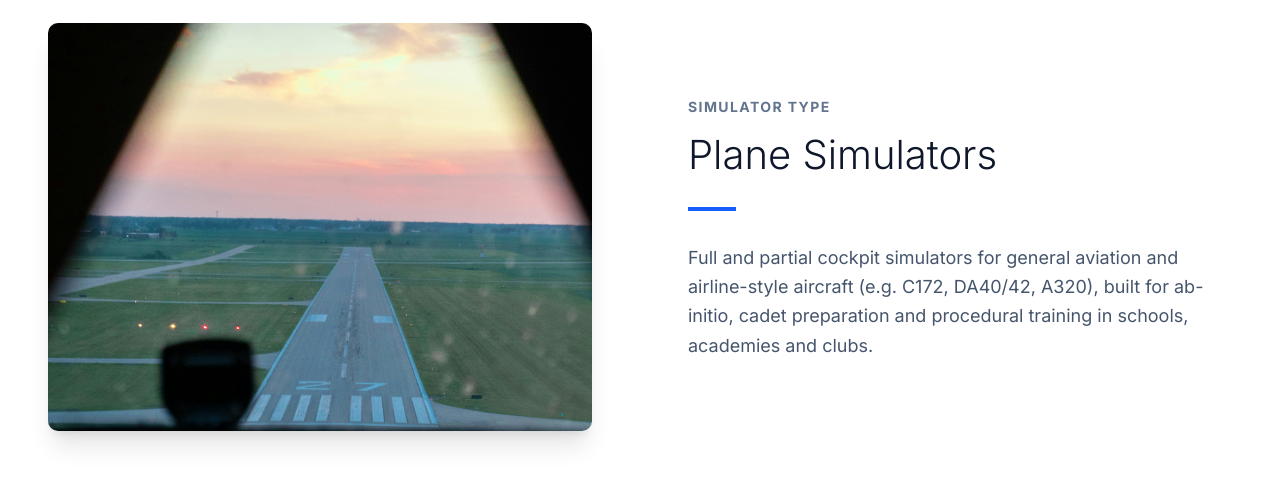
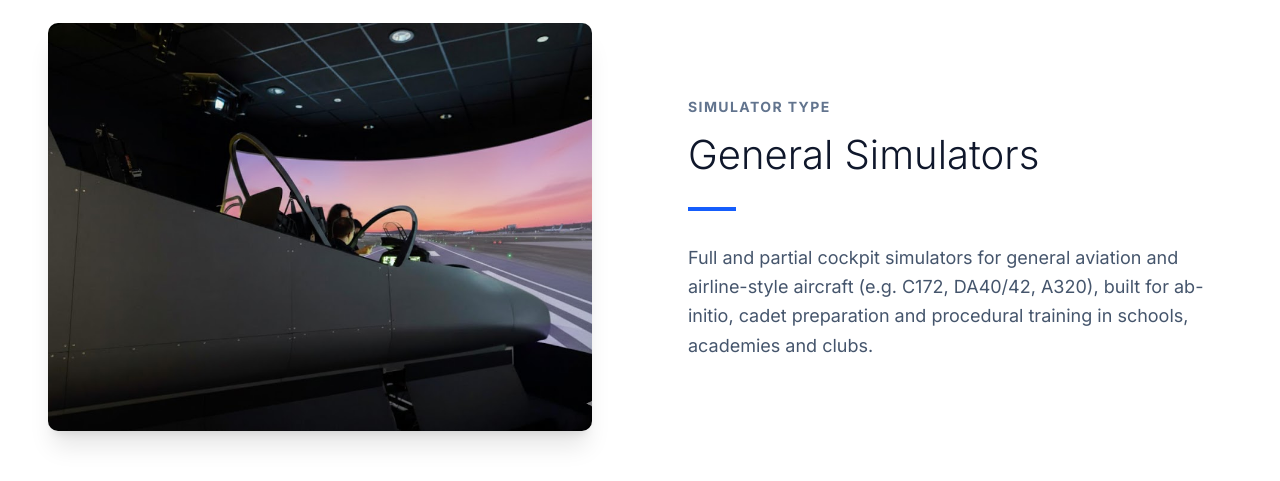
Before and after one commit to austinttahk-blip/tta-website, a Next.js app: page /projects/simulator-projects in a window 1280 px wide. Shown: the part 1280-1761 px from the top of the page. Built offline with nearby package versions, Linux system fonts and the light colour scheme.

Commit message:
Update images in LAE Projects and Simulator Projects pages to incorporate new visuals, enhancing content relevance and improving user engagement. Adjust alt texts for better accessibility and clarity.

```diff
--- a/src/app/projects/lae-projects/page.jsx
+++ b/src/app/projects/lae-projects/page.jsx
@@ -6,6 +6,8 @@ import heroImage from '@/images/solutions/LAE.jpeg'
 import simulationImage from '@/images/education/map2.jpeg'
 import infrastructureImage from '@/images/education/runway.jpeg'
 import operationsImage from '@/images/solutions/custom-solution.jpeg'
+import uavImage from '@/images/solutions/uav.jpg'
+import uavSystemsImage from '@/images/solutions/uav_system.jpeg'
 
 export const metadata = {
   title: 'LAE Projects - TTA Aviation',
@@ -21,7 +23,7 @@ export default function LaeProjectsPage() {
         {/* Hero Section */}
         <section className="relative h-[80vh] min-h-[600px] overflow-hidden">
           <Image
-            src={heroImage}
+            src={uavSystemsImage}
             alt="LAE Projects"
             fill
             className="object-cover"
@@ -113,7 +115,7 @@ export default function LaeProjectsPage() {
               </div>
               <div className="relative order-1 aspect-[4/3] overflow-hidden rounded-lg shadow-xl lg:order-2">
                 <Image
-                  src={simulationImage}
+                  src={uavImage}
                   alt="UAV Systems & Homing Technology"
                   fill
                   className="object-cover"
--- a/src/app/projects/simulator-projects/page.jsx
+++ b/src/app/projects/simulator-projects/page.jsx
@@ -5,6 +5,8 @@ import { CTASection } from '@/components/CTASection'
 import heroImage from '@/images/solutions/education_solution.jpeg'
 import cockpitImage from '@/images/training/cockpit.jpg'
 import pilotImage from '@/images/training/pilot.jpg'
+import simulationImage from '@/images/training/simulator.jpeg'
+import uavImage from '@/images/solutions/uav.jpg'
 import installationImage from '@/images/training/pilot-2.jpg'
 
 export const metadata = {
@@ -73,8 +75,8 @@ export default function SimulatorProjectsPage() {
             <div className="grid gap-12 lg:grid-cols-2 lg:items-center lg:gap-24">
               <div className="relative aspect-[4/3] overflow-hidden rounded-lg shadow-xl">
                 <Image
-                  src={cockpitImage}
-                  alt="Plane Simulators"
+                  src={simulationImage}
+                  alt="General Simulators"
                   fill
                   className="object-cover"
                 />
@@ -82,7 +84,7 @@ export default function SimulatorProjectsPage() {
               <div>
                 <p className="text-sm font-bold tracking-widest text-slate-500 uppercase">Simulator Type</p>
                 <h3 className="mt-2 text-3xl font-light text-slate-900 sm:text-4xl">
-                  Plane Simulators
+                  General Simulators
                 </h3>
                 <div className="mt-6 h-1 w-12 bg-blue-600"></div>
                 <div className="mt-8 space-y-6 text-lg text-slate-600 leading-relaxed">
@@ -129,7 +131,7 @@ export default function SimulatorProjectsPage() {
             <div className="grid gap-12 lg:grid-cols-2 lg:items-center lg:gap-24">
               <div className="relative aspect-[4/3] overflow-hidden rounded-lg shadow-xl">
                 <Image
-                  src={pilotImage}
+                  src={uavImage}
                   alt="UAV Simulators"
                   fill
                   className="object-cover"
```
Also changed, not shown: src/images/solutions/UAV.jpg (added), src/images/solutions/uav_system.jpeg (added).
